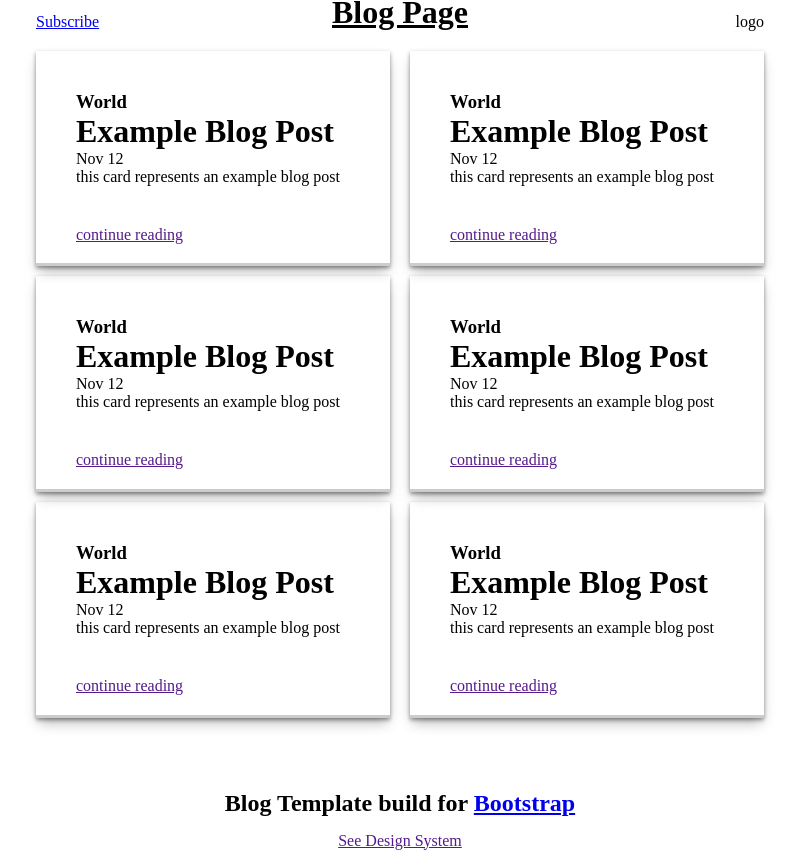
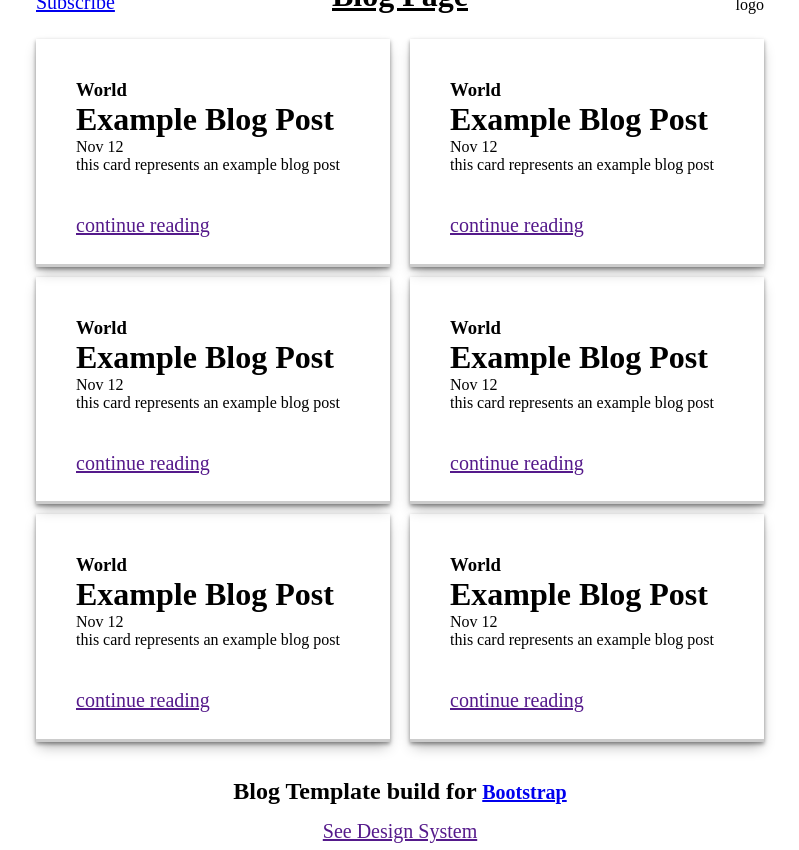
Before and after one commit to truont2/blog_page, a plain HTML site: page index.html in a window 1280 px wide. Shown: the whole page, without its empty margins (240-1039 px from the left). Drawn offline with Linux system fonts and the light colour scheme.

Commit message:
adjusted sizing

```diff
--- a/style.css
+++ b/style.css
@@ -3,7 +3,9 @@
     padding: 0;
     margin: 0;
 }
-
+a {
+    font-size: 20px;
+}
 
 body {
     margin: 0 auto;
@@ -18,15 +20,13 @@ body {
     display: flex;
     flex-direction: row;
     width: 100%;
-    flex: 1;
 }
 
 .section{
     flex: 1;
-    height: 10vh;
     display: flex;
     align-items: flex-end;
-    padding: 20px 20px 0 20px;
+    padding: 20px 20px;
 }
 
 .center {
@@ -45,7 +45,7 @@ main {
     display: flex;
     gap: 10px;
     flex-direction: column;
-    padding: 20px;
+    padding: 5px 20px;
 }
 
 .card-row {
@@ -53,7 +53,7 @@ main {
     flex-direction: row;
     gap: 20px;
     width: 100%;
-    height: 30%;
+    height: 31%;
 }
 
 .card {
```
